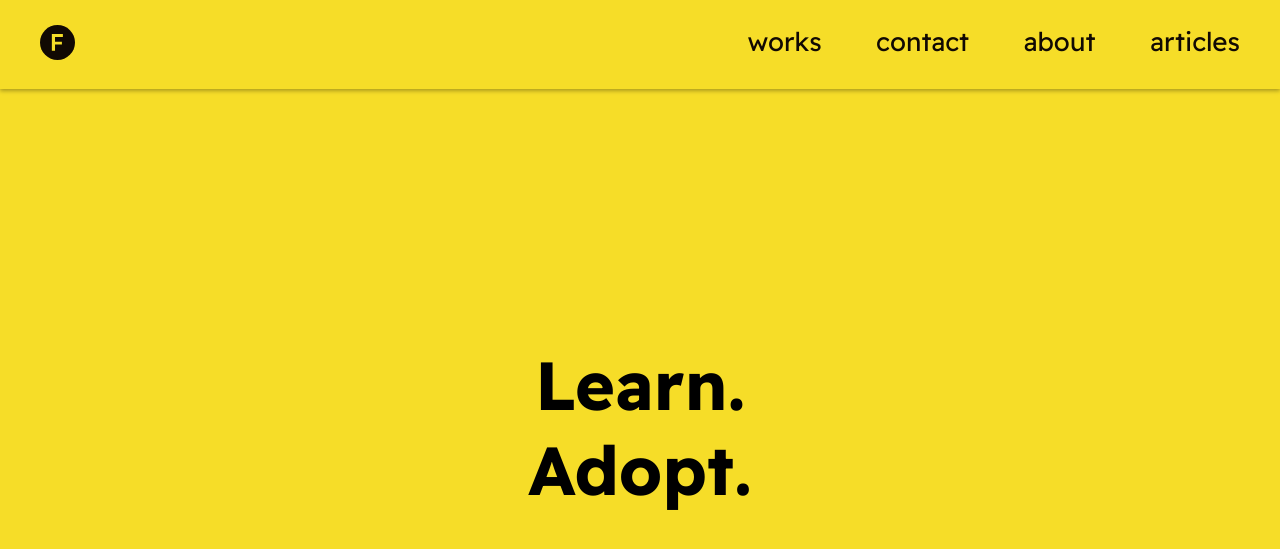
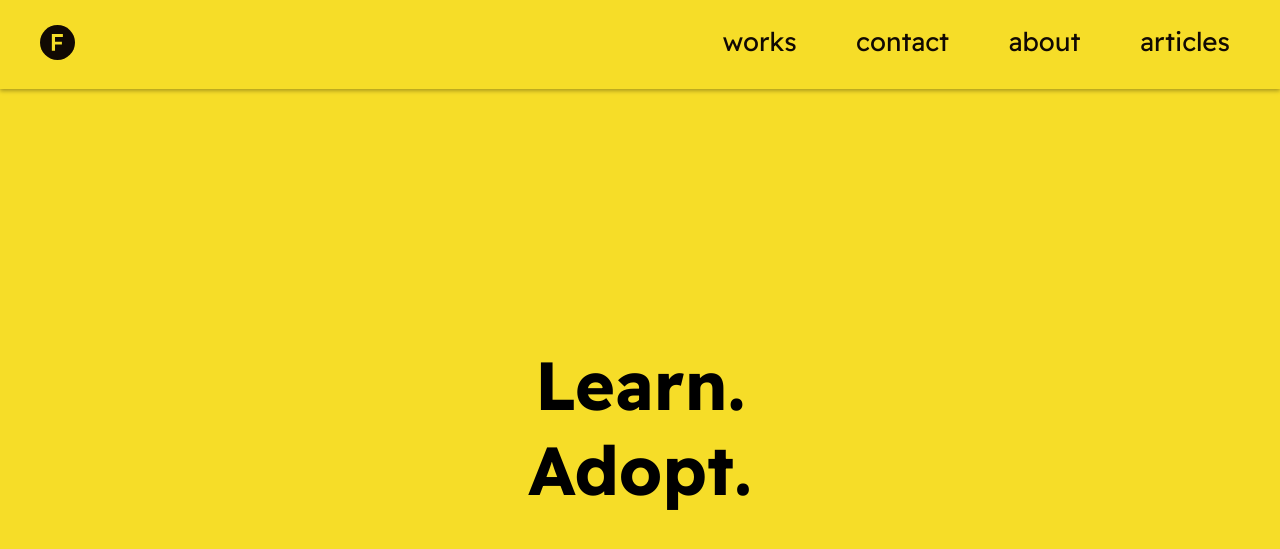
Before and after one commit to franthormel/franthormel.github.io, a Jekyll site: the page built from index.html, in a window 1280 px wide. Shown: the top 549 px of the page. Built offline with Jekyll 4.4.1, drawn with Linux system fonts in a browser that asks for light colours.

Commit message:
Update _appbar.scss

```diff
--- a/_sass/includes/_appbar.scss
+++ b/_sass/includes/_appbar.scss
@@ -14,6 +14,18 @@
 }
 
 .appbar__nav__item {
+  $duration: 250ms;
+
+  border-radius: 12px;
   font-size: 26px;
-  margin-left: 50px;
+  margin-left: 35px;
+  padding: 10px;
+
+  transition: background-color $duration, color $duration;
 }
+
+.appbar__nav__item:hover {
+  background-color: var(--color-primary);
+  color: var(--color-accent);
+  text-decoration-line: none;
+}
```
